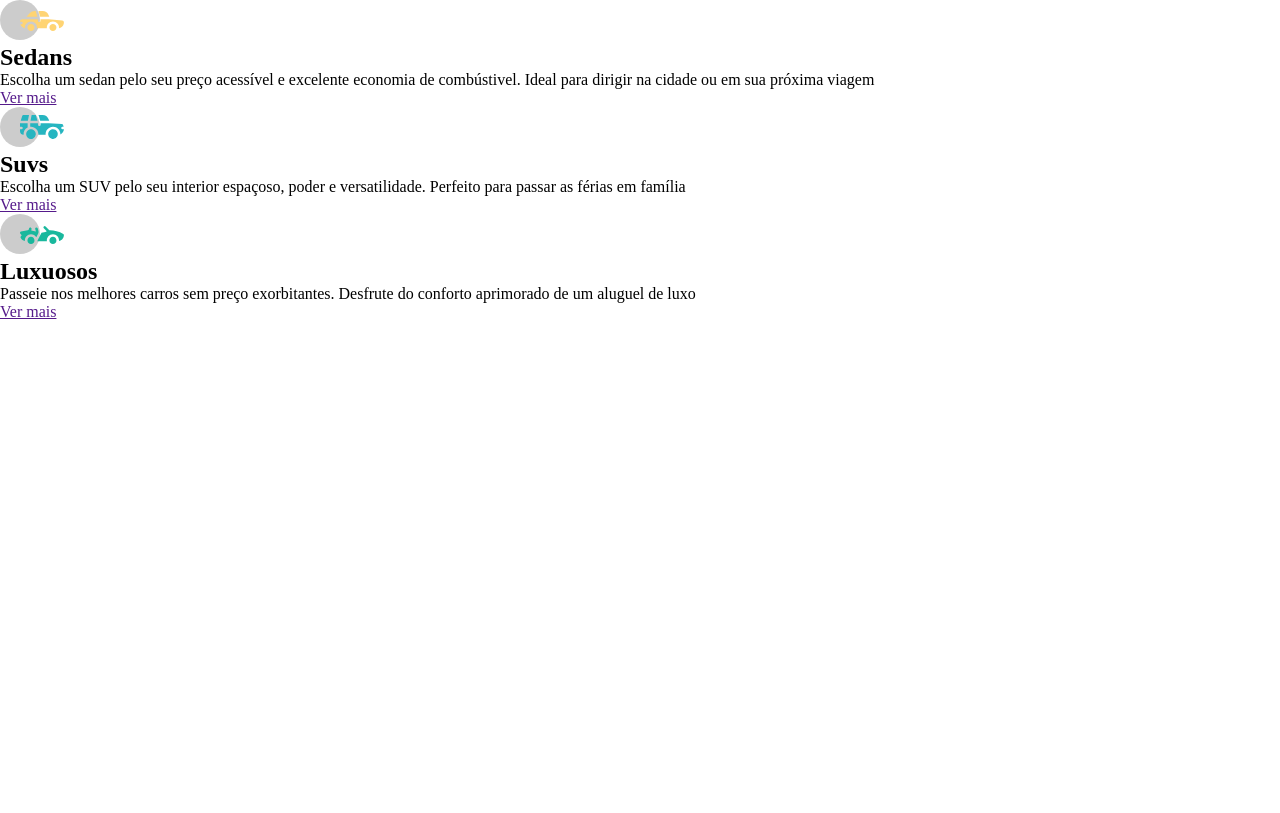
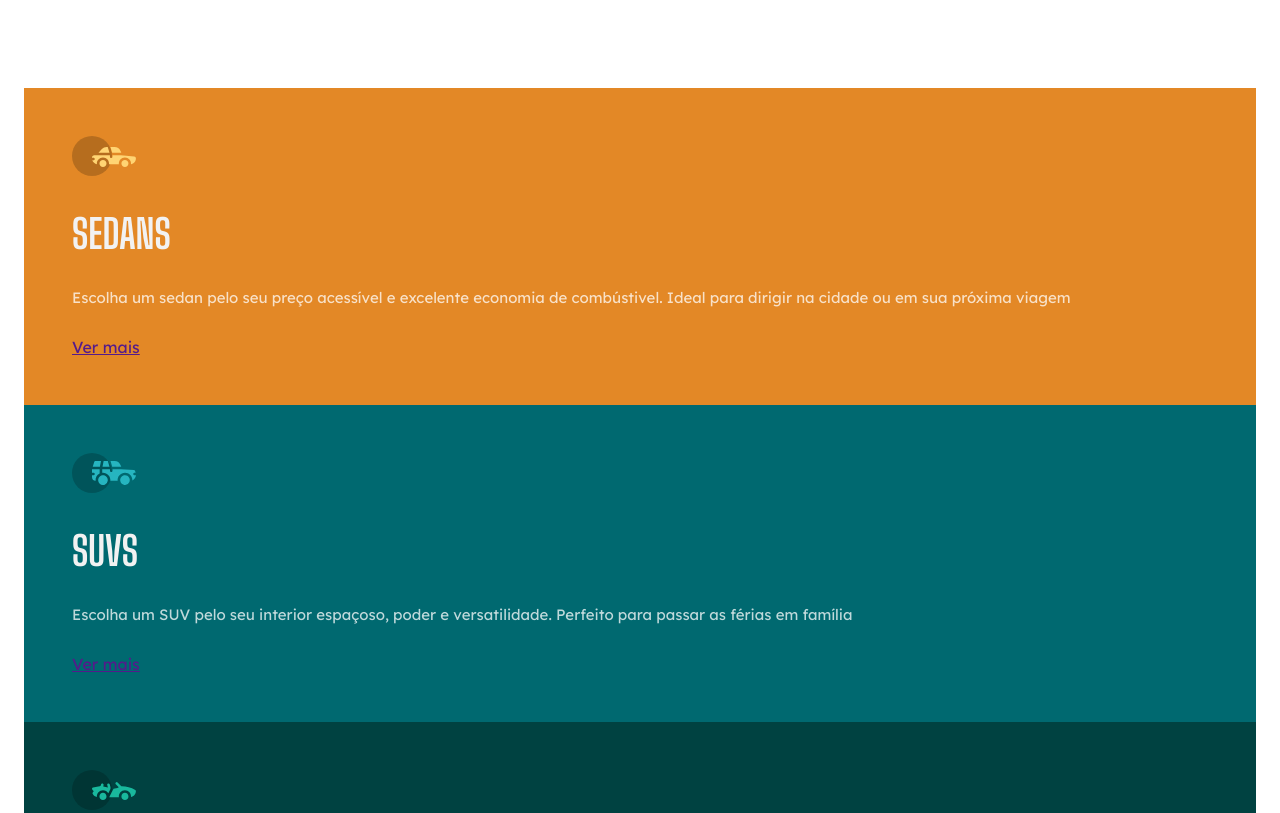
Before and after one commit to Milexz1/carros, a plain HTML site: page index.html in a window 1280 px wide. Shown: the top 813 px of the page. Drawn offline with Linux system fonts and the light colour scheme.

Commit message:
desenvolvimento do CSS

```diff
--- a/style.css
+++ b/style.css
@@ -11,3 +11,42 @@
     --gray: #f2f2f2;
     --transparent-white: rgba(255, 255, 255, 0.75);
 }
+
+body {
+    padding: 5.5rem 1.5rem;
+}
+
+h2 {
+    font-family: 'Big Shoulders Display', sans-serif;
+    text-transform: uppercase;
+    font-size: 2.5rem;
+    color: var(--gray);
+    margin-block: 1.875rem;
+}
+
+p {
+    font-family: 'Lexend Deca', sans-serif;
+    font-size: 0.9375rem;
+    color: var(--transparent-white);
+    margin-bottom: 1.875rem;
+}
+
+a {
+    font-family: 'Lexend Deca', sans-serif;
+}
+
+section {
+    padding: 3rem;
+}
+
+.sedans {
+    background: var(--orange);
+}
+
+.suvs {
+    background: var(--cyan);
+}
+
+.luxuosos {
+    background: var(--dark-cyan);
+}
```
